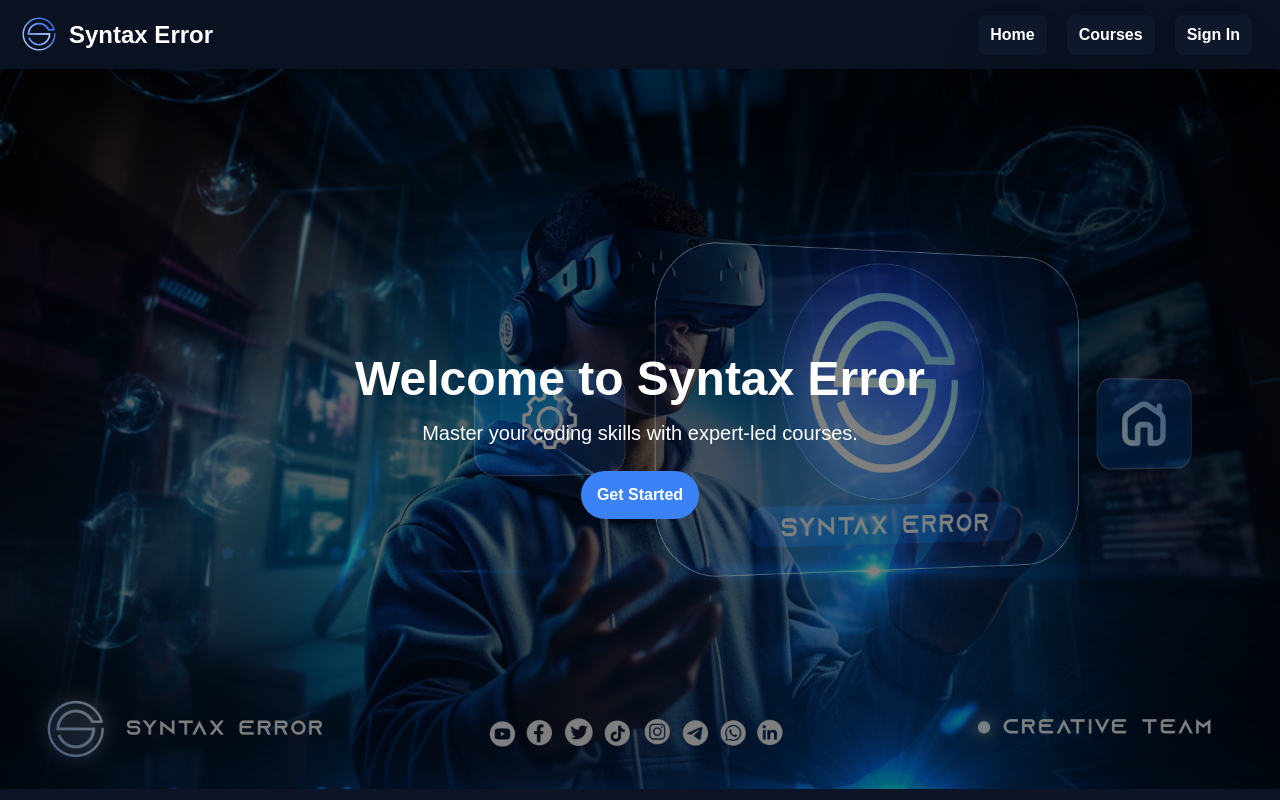
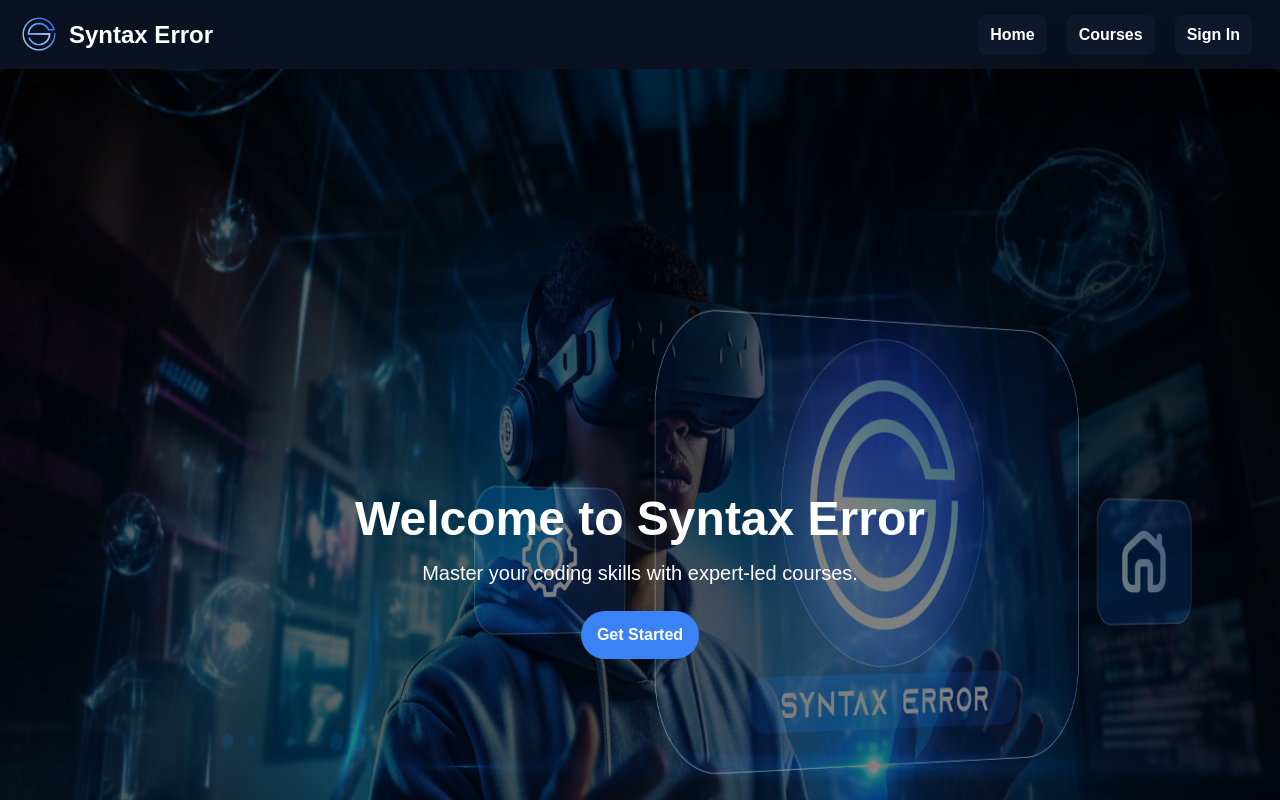
Before and after one commit to Khemu1/sytnax_error_2, a Next.js app: page / in a window 1280 px wide. Shown: the top 800 px of the page. Built offline with nearby package versions, Linux system fonts and the light colour scheme.

Commit message:
style: fixed overflow problem made by navbar, made the image in hero to full width

```diff
--- a/app/courses/page.tsx
+++ b/app/courses/page.tsx
@@ -7,7 +7,6 @@ import { PublicCardCourseProps } from "@/types";
 import React, { useEffect, useState } from "react";
 import { useSearchParams } from "next/navigation";
 import { filterBy, filterBySearch } from "@/utils";
-
 
 const Courses = () => {
   const {
@@ -36,10 +35,9 @@ const Courses = () => {
   }, [courses, searchParams]);
 
   return (
-    <div className="flex flex-1 flex-col w-full h-full my-10 px-8">
+    <div className="flex flex-1 flex-col w-full h-full mt-10 mb-20 px-8">
       <div className="mx-auto mb-10"></div>
       <div className="flex flex-col sm:flex-row items-center gap-3 w-[90dvw] p-6 bg-base-300 mx-auto mb-10 shadow-md rounded-xl">
-
         <SearchBar />
         <Filter />
       </div>
--- a/app/globals.css
+++ b/app/globals.css
@@ -63,7 +63,7 @@ body {
 }
 
 nav {
-  @apply mx-auto p-2 flex w-[100vw] justify-between items-center sticky top-0 z-[15] bg-base-100;
+  @apply mx-auto p-2 flex w-[100%] justify-between items-center sticky top-0 z-[15] bg-base-100;
   transition: 400ms ease-in-out;
 }
 
--- a/components/landingPage/Hero.tsx
+++ b/components/landingPage/Hero.tsx
@@ -6,14 +6,13 @@ import { courses } from "@/constants";
 export const Hero = () => {
   return (
     <div className="flex flex-col w-full">
-      <div className="relative w-full overflow-hidden">
+      <div className="relative w-full h-[1000px] overflow-hidden">
         <Image
-          className="rounded-lg shadow-lg object-cover"
+          className="rounded-lg shadow-lg object-fill w-full h-full" // Use w-full and h-full
           src="/assets/imgs/cover.png"
           alt="Cover"
           priority={true}
-          width={1920}
-          height={1080}
+          fill={true}
           sizes="100vw"
         />
         <div className="absolute inset-0 bg-black opacity-50"></div>
```
